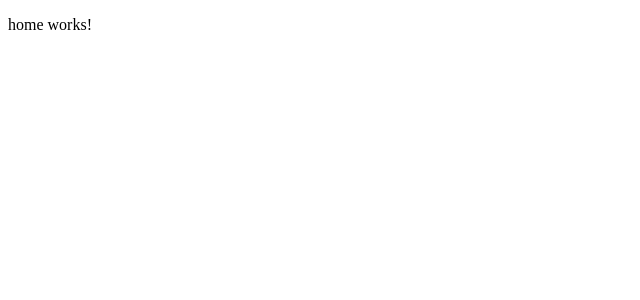
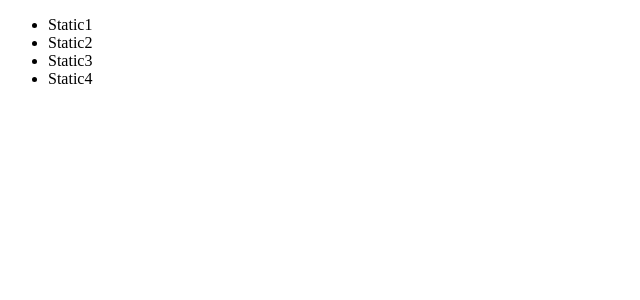
Before and after one commit to Narato/ICCCampApp, an Angular app: page / in a window 1280 px wide. Shown: the top 300 px of the page, without its empty margins (0-640 px from the left). Built offline with nearby package versions, Linux system fonts and the light colour scheme.

Commit message:
some fix

```diff
--- a/src/app/home/home.component.html
+++ b/src/app/home/home.component.html
@@ -1,3 +1,14 @@
-<p>
-  home works!
-</p>
+<ul>
+  <li>
+    Static1
+  </li>
+  <li>
+    Static2
+  </li>
+  <li>
+    Static3
+  </li>
+  <li>
+    Static4
+  </li>
+</ul>
```
